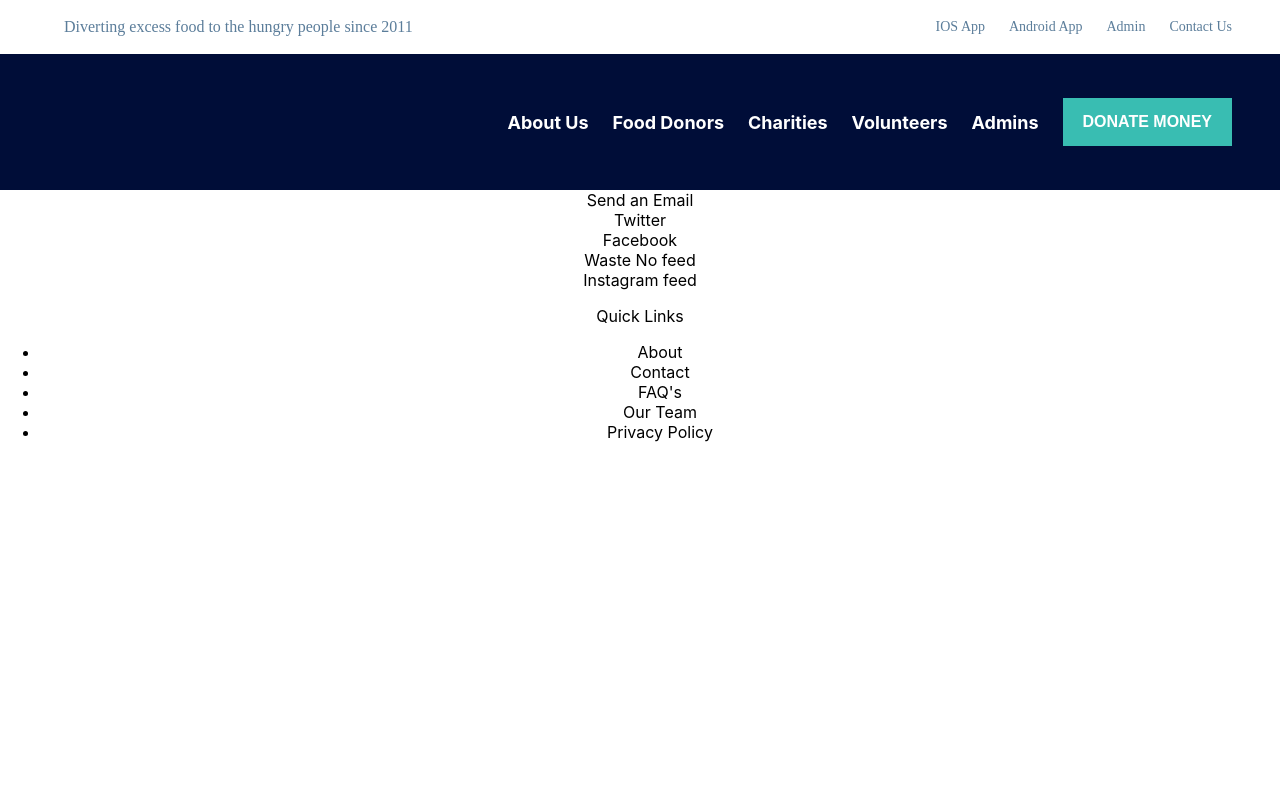
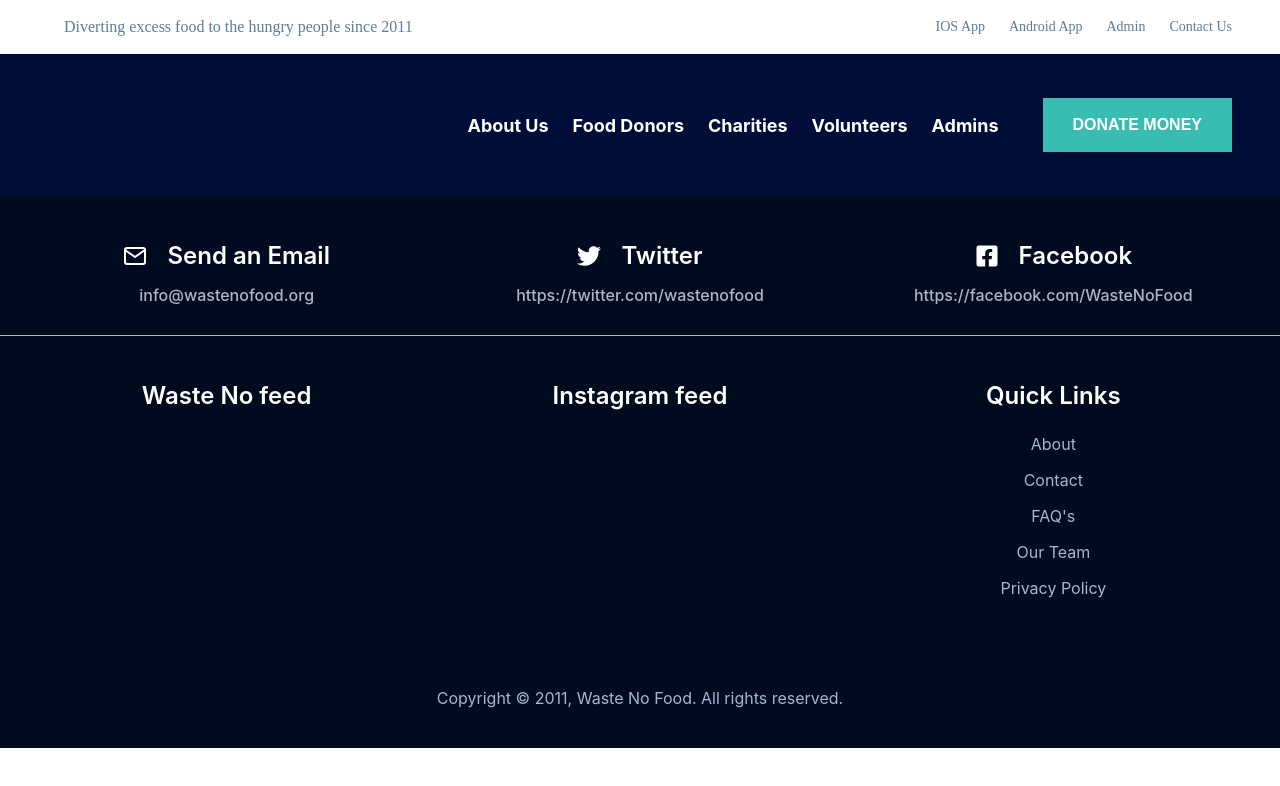
Before and after one commit to tarunkridafans/gan, a React (Create React App) app: page /contact in a window 1280 px wide. Shown: the top 786 px of the page. Built offline with nearby package versions, Linux system fonts and the light colour scheme.

Commit message:
header & footer

```diff
--- a/package.json
+++ b/package.json
@@ -9,6 +9,7 @@
     "node-sass": "^7.0.3",
     "react": "^18.2.0",
     "react-dom": "^18.2.0",
+    "react-icons": "^4.7.1",
     "react-router-dom": "6.4",
     "react-scripts": "5.0.1",
     "web-vitals": "^2.1.4"
--- a/src/Components/Footer/Footer.jsx
+++ b/src/Components/Footer/Footer.jsx
@@ -1,16 +1,39 @@
 import "./Footer.scss";
-
+import { FiMail } from "react-icons/fi";
+import { FaTwitter, FaFacebookSquare } from "react-icons/fa";
 function Footer() {
   return (
     <div className="footer">
       <div className="footer-top">
-        <div>Send an Email</div>
-        <div>Twitter</div>
-        <div>Facebook</div>
+        <div>
+          <p>
+            {" "}
+            <FiMail /> Send an Email
+          </p>
+          <span>info@wastenofood.org</span>
+        </div>
+        <div>
+          <p>
+            {" "}
+            <FaTwitter /> Twitter
+          </p>
+          <span>https://twitter.com/wastenofood</span>
+        </div>
+        <div>
+          <p>
+            {" "}
+            <FaFacebookSquare /> Facebook
+          </p>
+          <span>https://facebook.com/WasteNoFood</span>
+        </div>
       </div>
       <div className="footer-bottom">
-        <div>Waste No feed</div>
-        <div>Instagram feed</div>
+        <div>
+          <p> Waste No feed</p>
+        </div>
+        <div>
+          <p>Instagram feed</p>
+        </div>
         <div>
           <p>Quick Links</p>
           <ul>
@@ -22,6 +45,9 @@ function Footer() {
           </ul>
         </div>
       </div>
+      <p className="copyright">
+        Copyright © 2011, Waste No Food. All rights reserved.
+      </p>
     </div>
   );
 }
--- a/src/Components/Footer/Footer.scss
+++ b/src/Components/Footer/Footer.scss
@@ -0,0 +1,70 @@
+.footer {
+  background-color: #000b20;
+  color: white;
+
+  .footer-top {
+    padding: 30px 20px;
+    border-bottom: 0.05px solid #abb8c3;
+    display: grid;
+    grid-template-columns: repeat(3, 1fr);
+    grid-template-rows: 1fr;
+    div {
+      display: flex;
+      flex-direction: column;
+      align-items: center;
+      p {
+        font-size: 24px;
+        display: flex;
+        align-items: center;
+        margin: 15px 0;
+        font-weight: 600;
+        svg {
+          margin-right: 20px;
+        }
+      }
+      span {
+        color: #abb8c3;
+        font-weight: 500;
+        &:hover {
+          color: #ff4c7c;
+        }
+      }
+    }
+  }
+
+  .footer-bottom {
+    display: grid;
+    grid-template-columns: repeat(3, 1fr);
+    grid-template-rows: 1fr;
+    padding: 30px 20px;
+    div {
+      p {
+        font-size: 24px;
+        margin: 15px 0;
+        font-weight: 600;
+      }
+
+      ul {
+        padding-left: 0px;
+        list-style: none;
+        display: flex;
+        flex-direction: column;
+        text-align: center;
+        li {
+          cursor: pointer;
+          color: rgb(167, 182, 211);
+          padding: 8px;
+          font-size: 16px;
+          &:hover {
+            color: #00ffde;
+          }
+        }
+      }
+    }
+  }
+
+  .copyright {
+    padding: 20px 0px 40px 0px;
+    color: rgb(167, 182, 211);
+  }
+}
--- a/src/Components/Header/Header.scss
+++ b/src/Components/Header/Header.scss
@@ -5,8 +5,9 @@
     align-items: center;
     padding: 5px 3rem;
     color: rgb(91, 125, 154);
-    font-family: Karla,sans-serifbody;
+    font-family: Karla, sans-serifbody;
     margin: 10px 0;
+
     .heading {
       margin-left: 1rem;
       font-size: 16px;
@@ -18,6 +19,7 @@
       padding-left: 0;
       margin: 0;
       display: flex;
+
       li {
         padding: 0.25rem 0;
         margin-left: 1.5rem;
@@ -34,29 +36,41 @@
     padding: 40px 3rem;
     background-color: #000d38;
     color: white;
+    position: sticky;
+    top: 0px;
+
     ul {
       list-style: none;
       padding-left: 0;
       margin: 0;
       display: flex;
       align-items: center;
+
       li {
         padding: 0.25rem 0;
         margin-left: 1.5rem;
         cursor: pointer;
         font-size: 18px;
         font-weight: 700;
-        &:hover{
-            color: rgb(57, 189, 178);
+
+        &:hover {
+          color: rgb(57, 189, 178);
         }
 
-        button{
-            color: inherit;
-            background-color:rgb(57, 189, 178); ;
-            border:0px;
-            padding: 15px 20px;
-            font-size: 16px;
-            font-weight: 700;
+        button {
+          color: inherit;
+          background-color: rgb(57, 189, 178);
+          ;
+          border: 0px;
+          padding: 18px 30px;
+          font-size: 16px;
+          font-weight: 700;
+          margin-left: 20px;
+          cursor: pointer;
+
+          &:hover {
+            color: white;
+          }
         }
       }
     }
```
Also changed, not shown: 1 other file (tests, documents, lock files or other folders).
